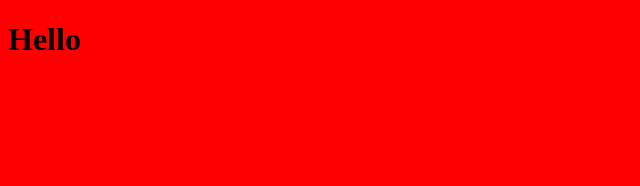
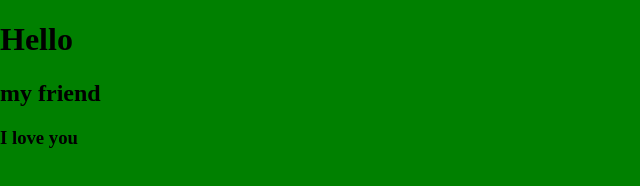
Before and after one commit to orionus14/git-check, a plain HTML site: page index.html in a window 1280 px wide. Shown: the whole page, without its empty margins (0-640 px from the left). Drawn offline with Linux system fonts and the light colour scheme.

Commit message:
Added extra task and margin 0

```diff
--- a/css/style.css
+++ b/css/style.css
@@ -1,3 +1,4 @@
 body {
-    background-color: red;
+    background-color: green;
+    margin: 0;
 }
--- a/index.html
+++ b/index.html
@@ -11,6 +11,8 @@
 
 <body>
     <h1>Hello</h1>
+    <h2>my friend</h2>
+    <h3>I love you</h3>
 </body>
 
 </html>
```
